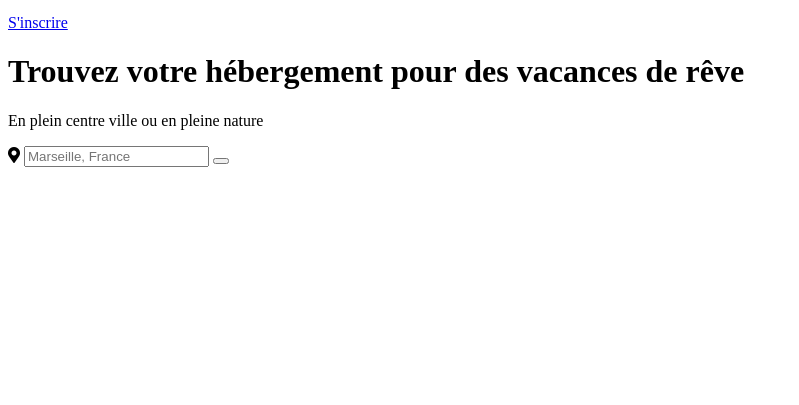
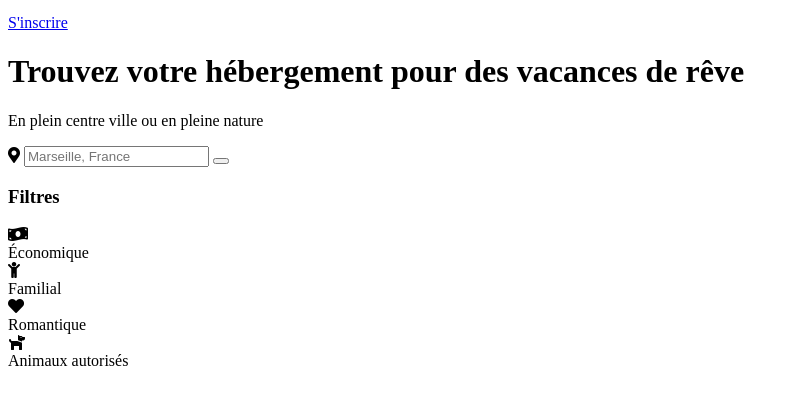
Before and after one commit to ferdi-m20/BLANCHARTFerdinand_2_05082021, a plain HTML site: page index.html in a window 1280 px wide. Shown: the part 111-516 px from the top of the page, without its empty margins (0-799 px from the left). Drawn offline with Linux system fonts and the light colour scheme.

Commit message:
Ajout du div filtres dans conteneur 1

```diff
--- a/index.html
+++ b/index.html
@@ -35,6 +35,25 @@
                     <button class="search_button"></button>
                 </form>
             </div>
+            <div class="filters">
+                <h3 class="filters_title">Filtres</h3>
+                <div class="filter">
+                    <div class="filter_icon"><i class="fas fa-money-bill-wave"></i></div>
+                    <div class="filter_name">Économique</div>
+                </div>
+                <div class="filter">
+                    <div class="filter_icon"><i class="fas fa-child"></i></div>
+                    <div class="filter_name">Familial</div>
+                </div>
+                <div class="filter">
+                    <div class="filter_icon"><i class="fas fa-heart"></i></div>
+                    <div class="filter_name">Romantique</div>
+                </div>
+                <div class="filter">
+                    <div class="filter_icon"><i class="fas fa-dog"></i></div>
+                    <div class="filter_name">Animaux autorisés</div>
+                </div>
+            </div>
         </div>
     </body>
 </html>
```
